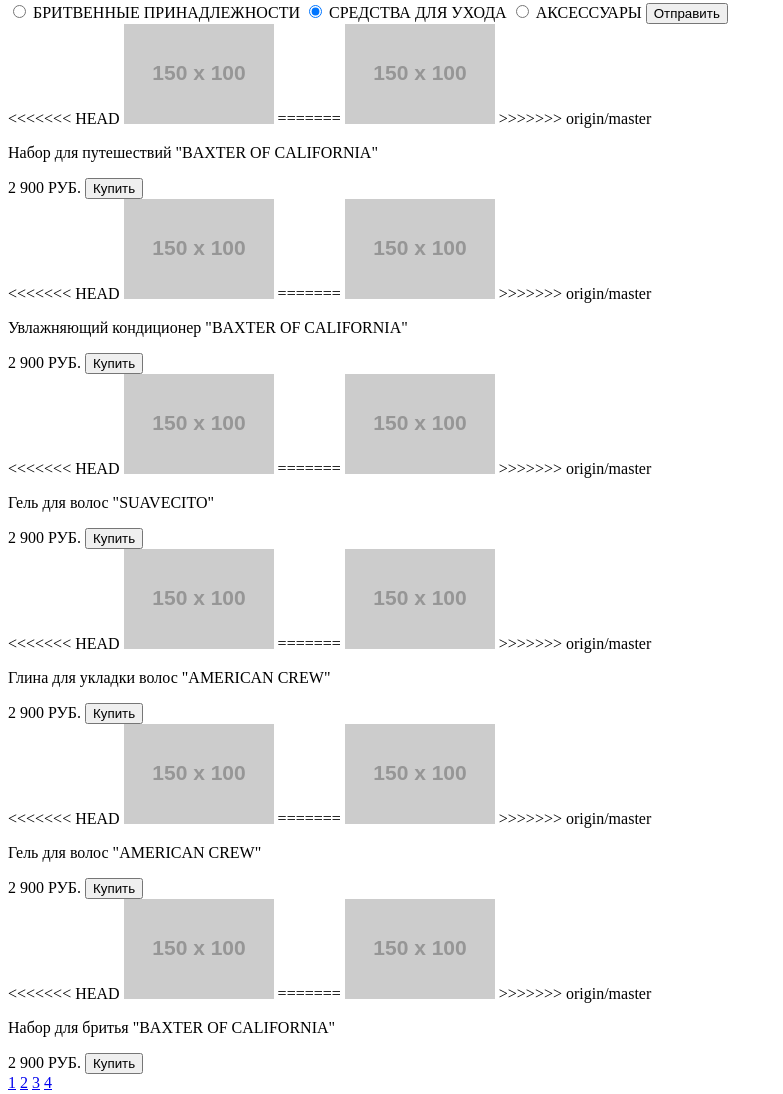
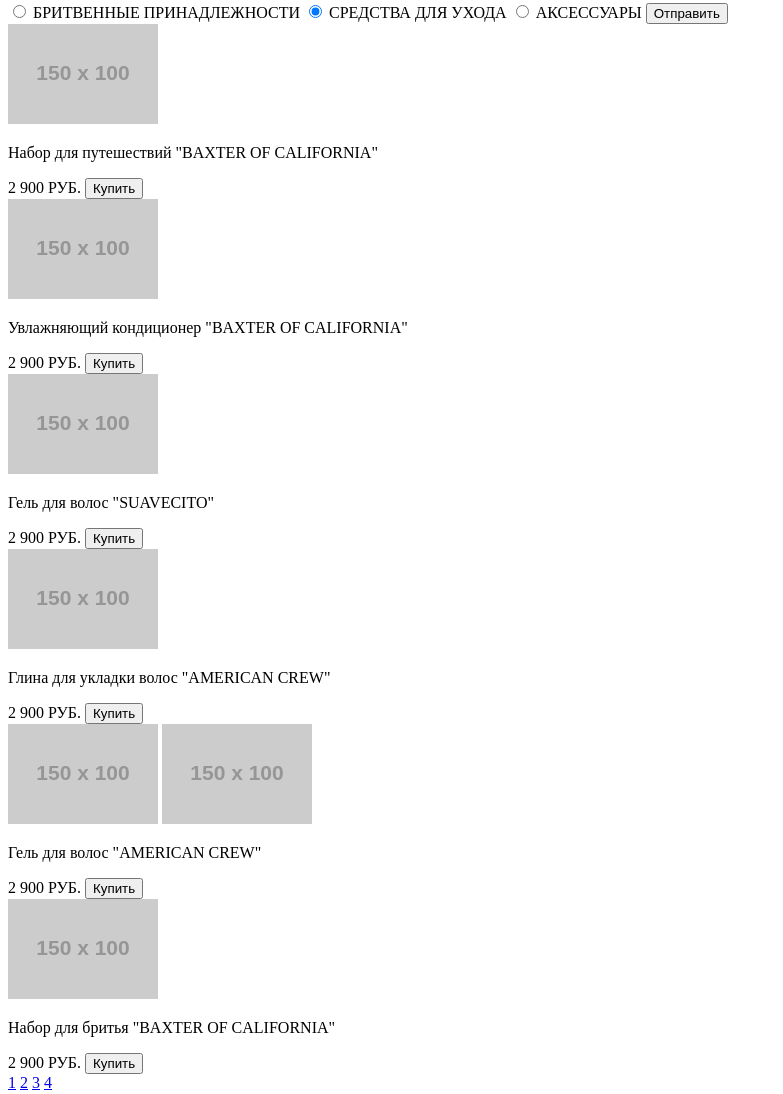
Before and after one commit to buterik/HTMLacademy, a plain HTML site: page barbershop-shop.html in a window 1280 px wide. Shown: the part 374-1468 px from the top of the page, without its empty margins (0-783 px from the left). Drawn offline with Linux system fonts and the light colour scheme; placeholder pictures from the web are drawn by us.

```diff
--- a/barbershop-shop.html
+++ b/barbershop-shop.html
@@ -95,11 +95,7 @@
 
 			<div class="items-block layout-positioner"><!--Блок с товарами-->
 				<div class="item">
-<<<<<<< HEAD
 					<img src="http://placehold.it/150x100" alt="Набор для путешествий "BAXTER OF CALIFORNIA"">
-=======
-					<img src="http://placehold.it/150x100"  alt="">
->>>>>>> origin/master
 					<p>Набор для путешествий "BAXTER OF CALIFORNIA"</p>
 					<div class="price-buy">
 						<span>2 900 РУБ.</span>
@@ -107,11 +103,7 @@
 					</div>
 				</div>
 				<div class="item">
-<<<<<<< HEAD
 					<img src="http://placehold.it/150x100" alt="Увлажняющий кондиционер "BAXTER OF CALIFORNIA"">
-=======
-					<img src="http://placehold.it/150x100"  alt="">
->>>>>>> origin/master
 					<p>Увлажняющий кондиционер "BAXTER OF CALIFORNIA"</p>
 					<div class="price-buy">
 						<span>2 900 РУБ.</span>
@@ -119,11 +111,7 @@
 					</div>
 				</div>
 				<div class="item">
-<<<<<<< HEAD
 					<img src="http://placehold.it/150x100" alt="Гель для волос "SUAVECITO"">
-=======
-					<img src="http://placehold.it/150x100"  alt="">
->>>>>>> origin/master
 					<p>Гель для волос "SUAVECITO"</p>
 					<div class="price-buy">
 						<span>2 900 РУБ.</span>
@@ -131,11 +119,7 @@
 					</div>
 				</div>
 				<div class="item">
-<<<<<<< HEAD
 					<img src="http://placehold.it/150x100" alt="Глина для укладки волос "AMERICAN CREW"">
-=======
-					<img src="http://placehold.it/150x100"  alt="">
->>>>>>> origin/master
 					<p>Глина для укладки волос "AMERICAN CREW"</p>
 					<div class="price-buy">
 						<span>2 900 РУБ.</span>
@@ -143,11 +127,8 @@
 					</div>
 				</div>
 				<div class="item">
-<<<<<<< HEAD
 					<img src="http://placehold.it/150x100" alt="Гель для волос "AMERICAN CREW"">
-=======
 					<img src="http://placehold.it/150x100"  alt="">
->>>>>>> origin/master
 					<p>Гель для волос "AMERICAN CREW"</p>
 					<div class="price-buy">
 						<span>2 900 РУБ.</span>
@@ -155,11 +136,7 @@
 					</div>
 				</div>
 				<div class="item">
-<<<<<<< HEAD
 					<img src="http://placehold.it/150x100" alt="Набор для бритья "BAXTER OF CALIFORNIA"">
-=======
-					<img src="http://placehold.it/150x100"  alt="">
->>>>>>> origin/master
 					<p>Набор для бритья "BAXTER OF CALIFORNIA"</p>
 					<div class="price-buy">
 						<span>2 900 РУБ.</span>
```
